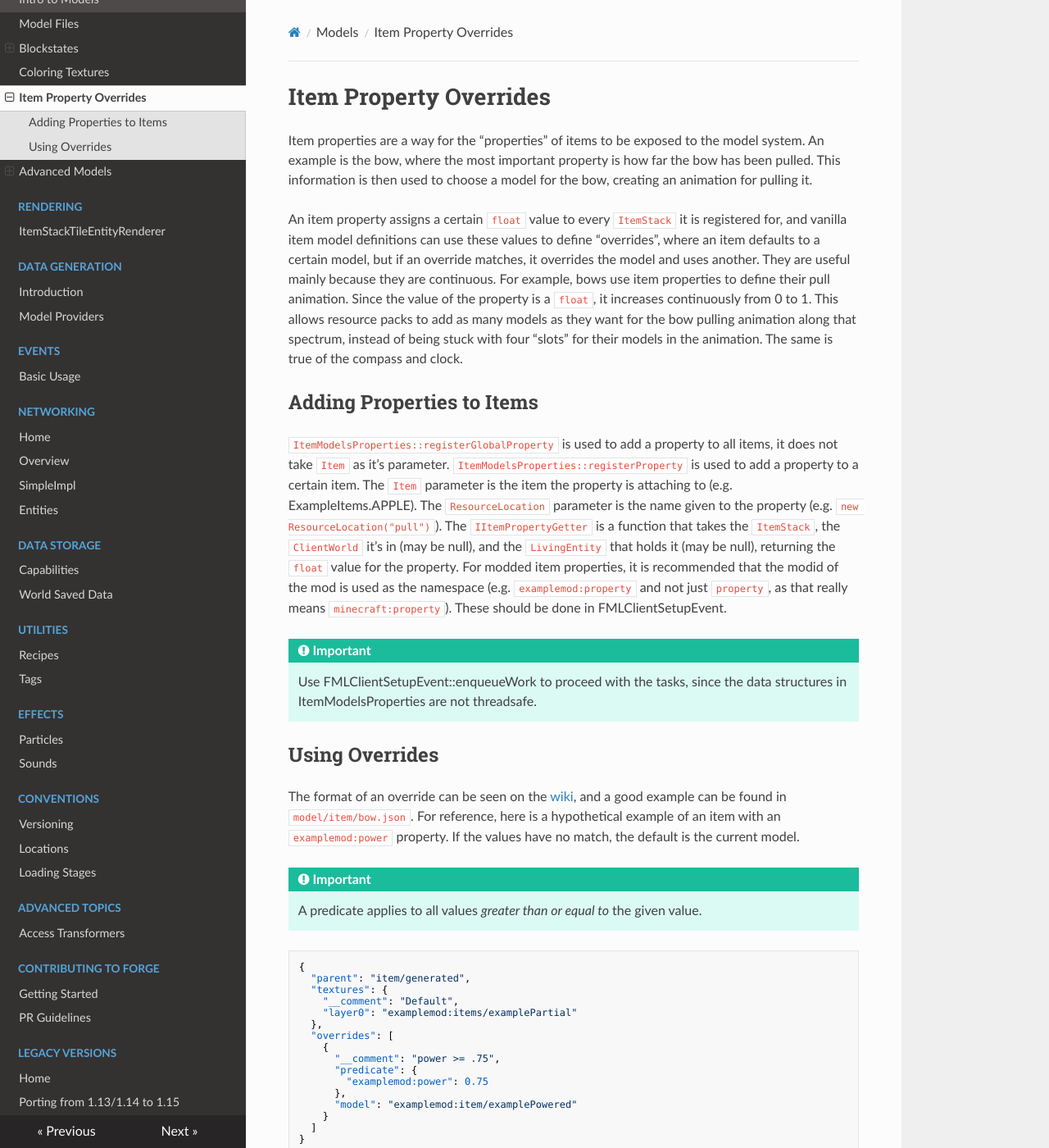
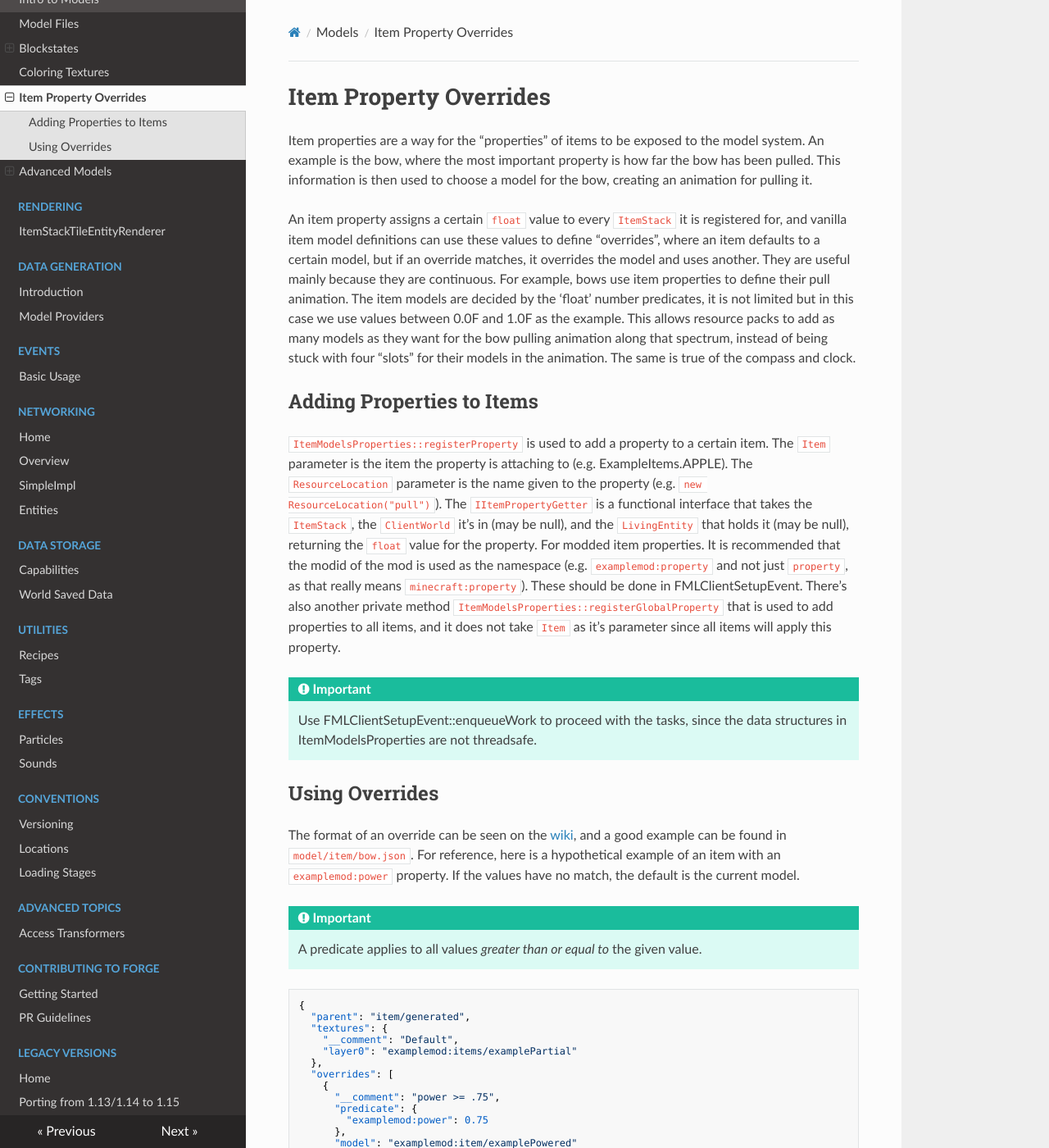
Before and after one commit to MinecraftForge/Documentation, an MkDocs documentation site: the page built from docs/models/overrides.md, in a window 1280 px wide and 1400 px high. Shown: the whole window at 82% size. Built offline with MkDocs 1.6.1, drawn with Linux system fonts in a browser that asks for light colours; nearby versions of some CDN libraries; some of the changed text lies outside the part shown.

Commit message:
Update overrides.md

```diff
--- a/docs/models/overrides.md
+++ b/docs/models/overrides.md
@@ -3,12 +3,13 @@ Item Property Overrides
 
 Item properties are a way for the "properties" of items to be exposed to the model system. An example is the bow, where the most important property is how far the bow has been pulled. This information is then used to choose a model for the bow, creating an animation for pulling it.
 
-An item property assigns a certain `float` value to every `ItemStack` it is registered for, and vanilla item model definitions can use these values to define "overrides", where an item defaults to a certain model, but if an override matches, it overrides the model and uses another. They are useful mainly because they are continuous. For example, bows use item properties to define their pull animation. Since the value of the property is a `float`, it increases continuously from 0 to 1. This allows resource packs to add as many models as they want for the bow pulling animation along that spectrum, instead of being stuck with four "slots" for their models in the animation. The same is true of the compass and clock.
+An item property assigns a certain `float` value to every `ItemStack` it is registered for, and vanilla item model definitions can use these values to define "overrides", where an item defaults to a certain model, but if an override matches, it overrides the model and uses another. They are useful mainly because they are continuous. For example, bows use item properties to define their pull animation. The item models are decided by the 'float' number predicates, it is not limited but in this case we use values between 0.0F and 1.0F as the example. This allows resource packs to add as many models as they want for the bow pulling animation along that spectrum, instead of being stuck with four "slots" for their models in the animation. The same is true of the compass and clock.
 
 Adding Properties to Items
 --------------------------
 
-`ItemModelsProperties::registerGlobalProperty` is used to add a property to all items, it does not take `Item` as it's parameter. `ItemModelsProperties::registerProperty` is used to add a property to a certain item. The `Item` parameter is the item the property is attaching to (e.g. ExampleItems.APPLE). The `ResourceLocation` parameter is the name given to the property (e.g. `new ResourceLocation("pull")`). The `IItemPropertyGetter` is a function that takes the `ItemStack`, the `ClientWorld` it's in (may be null), and the `LivingEntity` that holds it (may be null), returning the `float` value for the property. For modded item properties, it is recommended that the modid of the mod is used as the namespace (e.g. `examplemod:property` and not just `property`, as that really means `minecraft:property`). These should be done in FMLClientSetupEvent.
+`ItemModelsProperties::registerProperty` is used to add a property to a certain item. The `Item` parameter is the item the property is attaching to (e.g. ExampleItems.APPLE). The `ResourceLocation` parameter is the name given to the property (e.g. `new ResourceLocation("pull")`). The `IItemPropertyGetter` is a functional interface that takes the `ItemStack`, the `ClientWorld` it's in (may be null), and the `LivingEntity` that holds it (may be null), returning the `float` value for the property. For modded item properties. It is recommended that the modid of the mod is used as the namespace (e.g. `examplemod:property` and not just `property`, as that really means `minecraft:property`). These should be done in FMLClientSetupEvent.
+There's also another private method `ItemModelsProperties::registerGlobalProperty` that is used to add properties to all items, and it does not take `Item` as it's parameter since all items will apply this property.
 !!! important
     Use FMLClientSetupEvent::enqueueWork to proceed with the tasks, since the data structures in ItemModelsProperties are not threadsafe.
 
@@ -47,7 +48,7 @@ private void setup(final FMLClientSetupEvent event)
   event.enqueueWork(() ->
   {
     ItemModelsProperties.registerProperty(ExampleItems.APPLE,
-      new ResourceLocation(ExampleMod.MODID, pulling"), (stack, world, living) -> {
+      new ResourceLocation(ExampleMod.MODID, "pulling"), (stack, world, living) -> {
         return living != null && living.isHandActive() && living.getActiveItemStack() == stack ? 1.0F : 0.0F;
       });
   });
```
